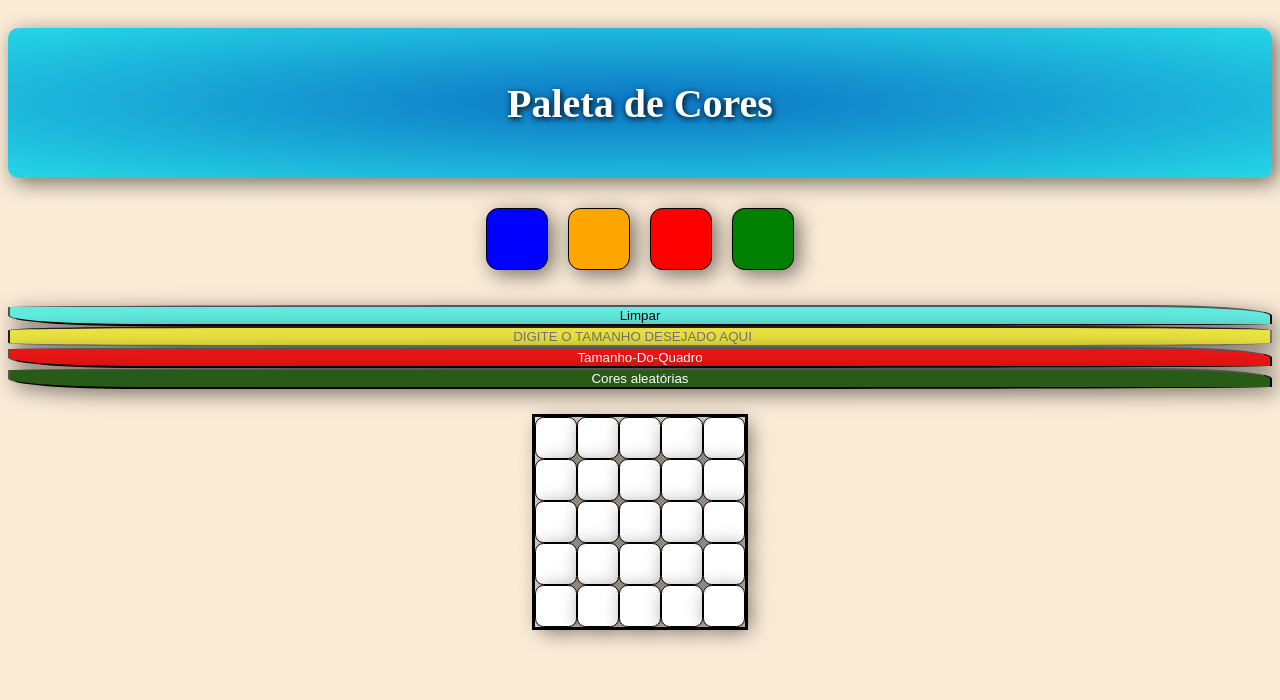
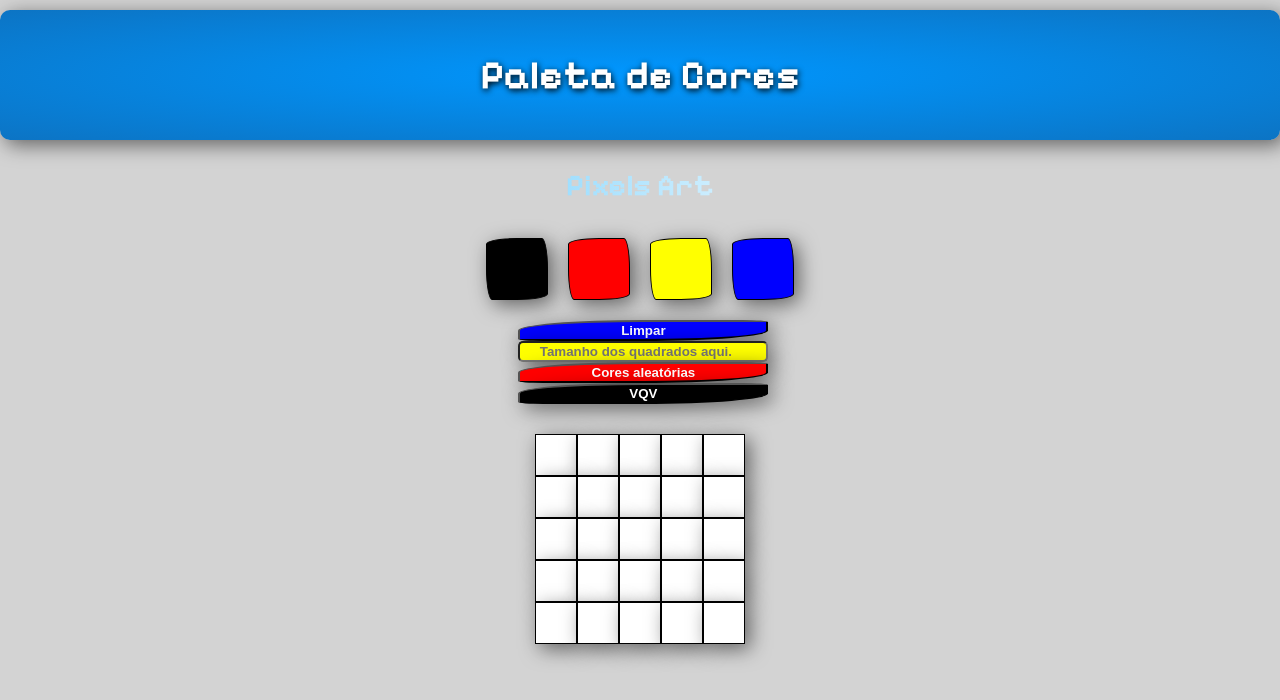
Before and after one commit to AniellisonFelix/Projeto-Pixel-Art, a website: page index.html in a window 1280 px wide. Drawn offline with Linux system fonts and the light colour scheme.

Commit message:
Atualizaçao final

```diff
--- a/index.html
+++ b/index.html
@@ -3,12 +3,14 @@
 <head>
   <meta charset="UTF-8">
   <meta name="viewport" content="width=device-width, initial-scale=1.0">
-  <title>Pixel-Art</title>
+  <title>Pixels Art</title>
+  <link rel="shortcut icon" href="icons8-pixel-cat-48.png" type="image/x-icon">
   <link rel="stylesheet" href="style.css">
 </head>
 <body>
   <header>
     <h1 id="title"></h1>
+    <h2 id="extra"></h2>
   </header>
   <script src="script.js"></script>
 </body>
--- a/script.js
+++ b/script.js
@@ -1,6 +1,6 @@
-// CRIA TITULO
 document.getElementById('title').innerText = 'Paleta de Cores';
-// FUNÇÃO DE CAPTURA DE CLASS E ID
+document.getElementById('extra').innerText = 'Pixels Art';
+
 const pegaelementos = (idClass) => {
   const elements = document.querySelectorAll(idClass);
   if (elements.length === 0) return;
@@ -8,12 +8,12 @@ const pegaelementos = (idClass) => {
   const element = document.querySelector(idClass);
   if (element[0].id) return element;
 };
-// CAPTURAS
+
 const div = document.createElement('div');
 const body = document.querySelector('body');
 const primeiroFilho = body.firstElementChild;
 const segundoFilho = primeiroFilho.nextElementSibling;
-// CRIA PALETA DE CORES
+
 div.id = 'color-palette';
 primeiroFilho.after(div);
 const elementoDiv = '<div></div>';
@@ -24,11 +24,10 @@ for (let index = 0; index < divsFilhas.length; index += 1) {
   divFilha.classList.add('color');
 }
 const colorClass = pegaelementos('.color');
-colorClass[0].style.backgroundColor = 'blue';
-colorClass[1].style.backgroundColor = 'orange';
-colorClass[2].style.backgroundColor = 'red';
-colorClass[3].style.backgroundColor = 'green';
-// ADICIONA CLASSE SELECTED
+colorClass[0].style.backgroundColor = 'black';
+colorClass[1].style.backgroundColor = 'red';
+colorClass[2].style.backgroundColor = 'yellow';
+colorClass[3].style.backgroundColor = 'blue';
 const colorSelect = (event) => {
   for (let index = 0; index < colorClass.length; index += 1) {
     if (colorClass[index].classList.contains('selected')) {
@@ -38,7 +37,6 @@ const colorSelect = (event) => {
   }
   event.target.classList.add('selected');
 };
-// CRIA BOTÃO LIMPAR
 const botao = document.createElement('button');
 botao.innerText = 'Limpar';
 botao.id = 'clear-board';
@@ -52,20 +50,19 @@ const limpaQuadro = () => {
 };
 const idBotao = document.getElementById('clear-board');
 idBotao.addEventListener('click', limpaQuadro);
-// CRIA IMPUT
+
 const input = document.createElement('input');
 input.id = 'board-size';
-input.placeholder = "DIGITE O TAMANHO DESEJADO AQUI"
 body.insertBefore(input, terceiroFilho);
 const idInput = document.getElementById('board-size');
 idInput.type = 'number';
 idInput.min = '1';
-// SALVA TAMANHO DO QUADRO
+idInput.placeholder = 'Tamanho dos quadrados aqui.';
 const salvaTamanho = () => {
   const valorInput = idInput.value;
   localStorage.setItem('boardSize', valorInput);
 };
-// SALVANDO QUADRO NO LOCALSTORAGE
+
 const salvaLocalStorage = () => {
   const pixelClass = document.querySelectorAll('.pixel');
   let todosElementos = '';
@@ -74,7 +71,7 @@ const salvaLocalStorage = () => {
   }
   localStorage.setItem('pixelBoard', todosElementos);
 };
-// PINTA QUADRO
+
 const pixelSelect = (event) => {
   for (let index = 0; index < colorClass.length; index += 1) {
     if (colorClass[index].classList.contains('selected')) {
@@ -85,7 +82,7 @@ const pixelSelect = (event) => {
   }
   salvaLocalStorage();
 };
-// COLOCA CLIK NOS PIXELS
+
 const clickOnPixels = () => {
   const pixelClass = document.querySelectorAll('.pixel');
   for (let index = 0; index < pixelClass.length; index += 1) {
@@ -94,7 +91,7 @@ const clickOnPixels = () => {
   }
 };
 clickOnPixels();
-// ADICIONA CLASSE PIXEL AO QUADRO
+
 const idQuadroPixel = 'pixel-board';
 const addclassPixel = () => {
   const idDiv2 = document.getElementById(idQuadroPixel);
@@ -104,7 +101,7 @@ const addclassPixel = () => {
     divFilha.classList.add('pixel');
   }
 };
-// CARREGA TAMANHO DO QUADRO
+
 const fitContent = 'fit-content';
 const recuperaTamanho = () => {
   if (localStorage.getItem('boardSize')) {
@@ -125,17 +122,15 @@ const recuperaTamanho = () => {
   }
 };
 recuperaTamanho();
-// CARREGA QUADRO SALVO
 const recuperaQuadroPintado = () => {
   if (localStorage.getItem('pixelBoard')) {
     const pixelBoard = localStorage.getItem('pixelBoard');
     const idPixelBord = document.querySelector('#pixel-board');
     idPixelBord.innerHTML = pixelBoard;
   }
-  clickOnPixels()
 };
 recuperaQuadroPintado();
-// CRIA QUADRO DE PIXELS
+
 if (localStorage.getItem('boardSize') === '' || localStorage.getItem('pixelBoard') === null) {
   const div2 = document.createElement('div');
   div2.id = idQuadroPixel;
@@ -149,18 +144,12 @@ if (localStorage.getItem('boardSize') === '' || localStorage.getItem('pixelBoard
   addclassPixel();
   clickOnPixels();
 }
-// SELECIONA COR NA PALETA
+
 for (let index = 0; index < colorClass.length; index += 1) {
   const element = colorClass[index];
   element.addEventListener('click', colorSelect);
 }
-// CRIA BOTÃO VQV
-const botao3 = document.createElement('button');
-botao3.innerText = 'Tamanho-Do-Quadro';
-body.insertBefore(botao3, terceiroFilho);
-botao3.id = 'generate-board';
-const idbotao3 = document.getElementById('generate-board');
-// CRIA BOTÃO CORES ALEATÓRIAS
+
 const botao2 = document.createElement('button');
 botao2.innerText = 'Cores aleatórias';
 botao2.id = 'button-random-color';
@@ -175,7 +164,13 @@ const coresAleatorias = () => {
   }
 };
 botao2.addEventListener('click', coresAleatorias);
-// LIMITE DE DIMENSAO DO QUADRO
+
+const botao3 = document.createElement('button');
+botao3.innerText = 'VQV';
+body.insertBefore(botao3, terceiroFilho);
+botao3.id = 'generate-board';
+const idbotao3 = document.getElementById('generate-board');
+
 const limiteQuadro = () => {
   if (idInput.value < 5 && idInput.value !== '') {
     idInput.value = '5';
@@ -184,7 +179,7 @@ const limiteQuadro = () => {
     idInput.value = '50';
   }
 };
-// REDIMENSIONA O QUADRO
+
 const mudaTamanho = () => {
   const idDiv2 = document.getElementById(idQuadroPixel);
   const valorInput = idInput.value;
--- a/style.css
+++ b/style.css
@@ -1,89 +1,136 @@
-#color-palette {
-  display: flex;
-	justify-content: center;
-	align-items: center;
-	margin-bottom: 25px;
-}
+@import url('https://fonts.googleapis.com/css2?family=Pixelify+Sans:wght@400..700&family=Roboto:wght@400;500;700&display=swap');
 
-.color {
-	box-shadow: 5px 5px 20px rgba(0, 0, 0, 0.534);
-	border-radius: 20% 20% 20% 20%/ 20% 20% 20% 20%;
-	margin: 10px;
-	border: 1px solid black;
-	display: inline-block;
-	width: 60px;
-	height: 60px;
-  }
-
-#pixel-board {
-  border-color: 1px black;
-  border-style: solid;
-  margin-top: 2%;
-  margin-left: auto;
-  margin-right: auto;
-}
-
-.pixel {
-  border-color: black;
-  border-style: solid;
-  border-width: 1px;
-  width: 40px;
-  height: 40px;
-  background-color: white;
-  box-shadow: 5px 5px 20px rgba(0, 0, 0, 0.534);
-	border-radius: 20% 20% 20% 20%/ 20% 20% 20% 20%;
-}
 
 body {
-  background-color: antiquewhite;
 	display: flex;
 	flex-direction: column;
+    font-family: Arial, Helvetica, sans-serif;
+    margin: 0px;
+    padding: 0px;
+	background-color: lightgray;
+	box-sizing: border-box;
   }
 
   body > :not(:first-child) {
-  /* Estilos para os elementos que não são o primeiro filho */
-  flex: 1; /* Faz com que os elementos ocupem o espaço disponível igualmente */
+	flex: 1;
   }
 
 h1 {
-  background-image: radial-gradient(#0c74c4, #25d6e6);
+	background-image: radial-gradient(#0097ff, #0c74c4);
 	color: white;
 	box-shadow: 5px 5px 20px rgba(0, 0, 0, 0.534);
 	border-radius: 10px;
-  height: 150px;
-  margin-bottom: 20px;
-  margin-top: 20px;
+	height: 130px;
 	display: flex;
 	justify-content: center;
 	align-items: center;
 	font-family: 'Pixelify Sans';
 	font-size: 40px;
 	text-shadow: 1px 2px 6px black;
+	margin-top: 10px;
 }
 
-#clear-board {
+
+h2 {
+	color: white;
+	display: flex;
+	justify-content: center;
+	align-items: center;
+	font-family:  'Pixelify Sans';
+	font-size: 30px;
+	background: linear-gradient(to right, rgba(0, 168, 253), #fff 35%, #e00a95, #fff, rgb(3, 248, 3), blue, #fff, red, #fff,yellow,#fff, black,#fff, gray, #fff,blue,#fff);
+    background-size: 200% auto;
+    -webkit-background-clip: text;
+    -webkit-text-fill-color: transparent;
+    animation: gradient 5s linear infinite;
+
+}
+
+
+#color-palette {
+	display: flex;
+	justify-content: center;
+	align-items: center;
+	margin-bottom: 10px;
+}
+
+  .color {
 	box-shadow: 5px 5px 20px rgba(0, 0, 0, 0.534);
 	border-radius: 50% 10% 50% 10%/ 10% 50% 10% 50%;
-  background-color: #62ecdf;
+	margin: 10px;
+	border: 1px solid black;
+	display: inline-block;
+	width: 60px;
+	height: 60px;
+
   }
 
-#generate-board {
-  box-shadow: 5px 5px 20px rgba(0, 0, 0, 0.534);
-	border-radius: 50% 10% 50% 10%/ 10% 50% 10% 50%;
-  background-color: #e91616;
-  color: #ffffff;
+  #pixel-board {
+	margin-top: 30px;
+	border-color: 1px solid black;
+	margin-left: auto;
+	margin-right: auto;
+	padding-bottom: 20px;
   }
 
-#button-random-color {
+  .pixel {
+	border: 1px solid black;
+	width: 40px;
+	height: 40px;
+	background-color: white;
 	box-shadow: 5px 5px 20px rgba(0, 0, 0, 0.534);
-	border-radius: 50% 10% 50% 10%/ 10% 50% 10% 50%;
-  background-color: #285b15;
-  color: #ffffff;
   }
 
-#board-size {
+  button#clear-board {
 	box-shadow: 5px 5px 20px rgba(0, 0, 0, 0.534);
-	border-radius: 20% 20% 20% 20%/ 20% 20% 20% 20%;
-  background-color: #eae23f;
-  text-align: center
+	border-radius:50% 10% 50% 10%;
+	background-color: blue;
+	color: #fff;
+	margin-left: 40.5%;
+	width: 250px;
+	font-weight: 700;
   }
+
+  input#board-size {
+	text-align: center;
+	box-shadow: 5px 5px 20px rgba(0, 0, 0, 0.534);
+	border-radius:  5px;
+	background-color: yellow;
+	margin-left: 40.5%;
+	width: 242px;
+	font-weight: 700;
+  }
+
+  button#button-random-color {
+	box-shadow: 5px 5px 20px rgba(0, 0, 0, 0.534);
+	border-radius: 50% 10% 50% 10%;
+	background-color: rgb(255, 0, 0);
+	color: #fff;
+	margin-left: 40.5%;
+	width: 250px;
+	font-weight: 700;
+  }
+
+  button#generate-board {
+	box-shadow: 5px 5px 20px rgba(0, 0, 0, 0.534);
+	border-radius: 50% 10% 50% 10%;
+	margin-left: 40.5%;
+	width: 250px;
+	background-color: #000;
+	color: #fff;
+	font-weight: 700;
+  }
+
+  @keyframes gradient {
+	0% {
+		background-position: 0% 75%;
+	}
+
+	50% {
+		background-position: 100% 50%;
+	}
+
+	100% {
+		background-position: 0% 70%;
+	}
+}
```
Also changed, not shown: icons8-pixel-cat-48.png (added). Lines whose indentation alone changed are shown as unchanged.
